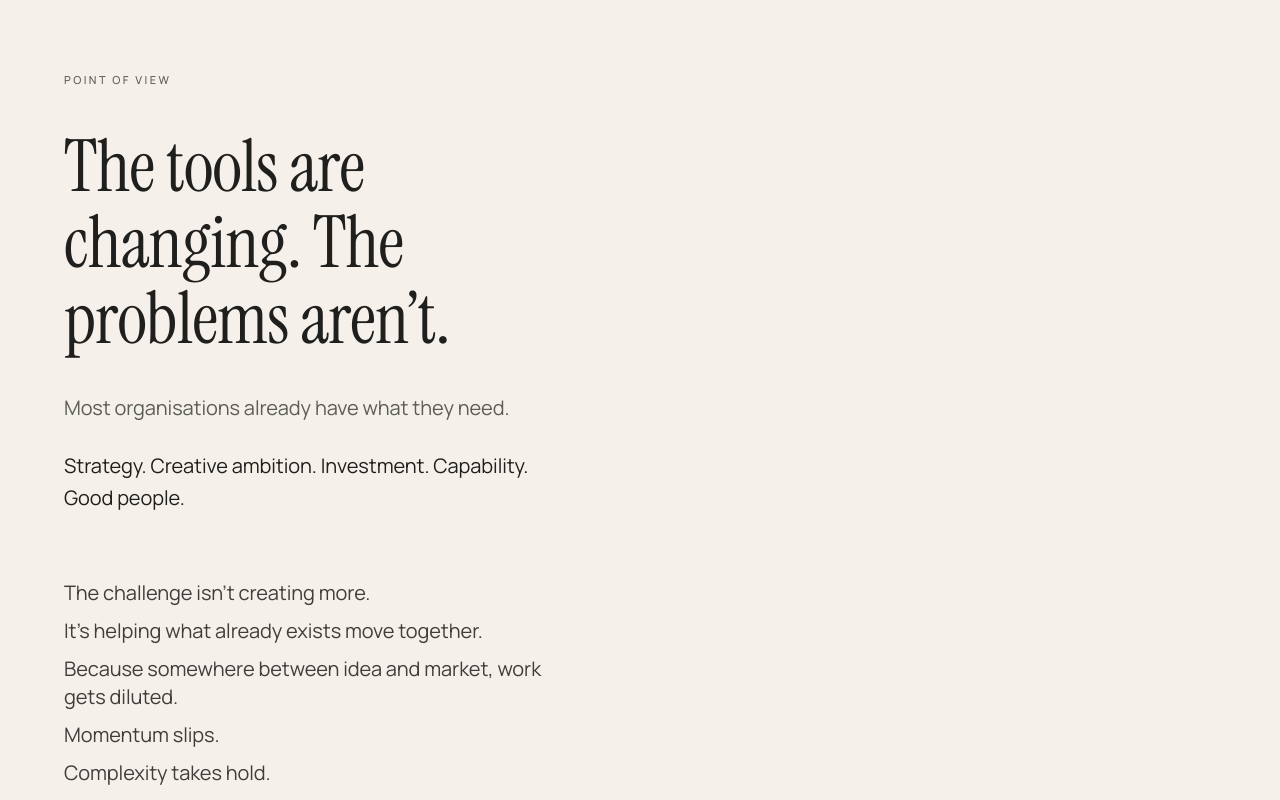
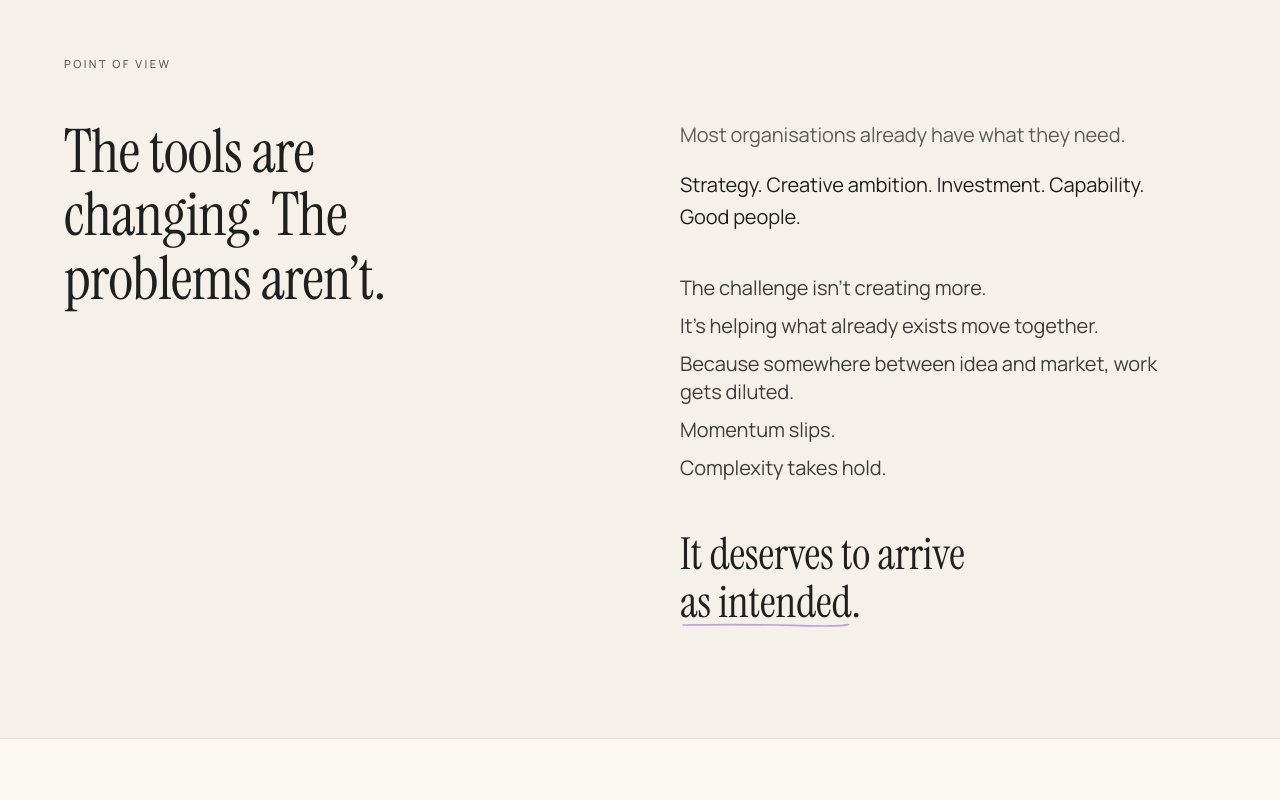
Before and after one commit to darrenbrett-lang/dabhands.delivery, a Next.js app: page / in a window 1280 px wide. Shown: the part 1200-2000 px from the top of the page. Built offline with nearby package versions, Linux system fonts and the light colour scheme.

Commit message:
Point of view: two-column editorial layout on desktop
Thesis headline on the left, the argument (premise -> ingredients -> drumbeat
-> 'as intended' close) on the right. Collapses to the single-column reading
order on mobile.

Co-Authored-By: Claude Opus 4.8 <noreply@anthropic.com>

```diff
--- a/pages/index.tsx
+++ b/pages/index.tsx
@@ -132,33 +132,38 @@ export default function Home() {
         </section>
 
         {/* ── POINT OF VIEW ────────────────────────── */}
-        <section className="bg-bone text-ink py-16 md:py-32">
+        <section className="bg-bone text-ink py-16 md:py-28">
           <div className="max-w-screen-xl mx-auto px-6 md:px-10 lg:px-16">
             <FadeUp>
-              <p className="eyebrow text-graphite mb-8 md:mb-10">Point of view</p>
+              <p className="eyebrow text-graphite mb-8 md:mb-12">Point of view</p>
             </FadeUp>
+            <div className="grid md:grid-cols-2 gap-y-9 md:gap-x-14 lg:gap-x-20 md:items-start">
+              {/* Left: the thesis */}
               <FadeUp delay={0.06}>
-              <h2 className="text-[34px] sm:text-[46px] md:text-[60px] lg:text-[72px] leading-[1.04] max-w-[16ch]">
+                <h2 className="text-[34px] sm:text-[44px] md:text-[52px] lg:text-[60px] leading-[1.05] max-w-[15ch]">
                   The tools are changing. The problems aren’t.
                 </h2>
               </FadeUp>
+
+              {/* Right: the argument that unfolds, to the “as intended” close */}
+              <div>
                 <FadeUp delay={0.12}>
-              <p className="mt-7 md:mt-9 text-lg md:text-xl text-graphite max-w-[48ch]">Most organisations already have what they need.</p>
+                  <p className="text-lg md:text-xl text-graphite max-w-[44ch]">Most organisations already have what they need.</p>
                 </FadeUp>
                 <FadeUp delay={0.16}>
-              <p className="mt-7 text-lg md:text-xl text-ink leading-relaxed max-w-[40ch]">
+                  <p className="mt-5 text-lg md:text-xl text-ink leading-relaxed max-w-[40ch]">
                     Strategy. Creative ambition. Investment. Capability. Good people.
                   </p>
                 </FadeUp>
                 <FadeUp delay={0.2}>
-              <div className="mt-12 md:mt-16 space-y-2.5 text-lg md:text-xl text-ink/85 max-w-[42ch]">
+                  <div className="mt-9 md:mt-10 space-y-2.5 text-lg md:text-xl text-ink/85 max-w-[42ch]">
                     {DRUMBEAT.map((line) => (
                       <p key={line}>{line}</p>
                     ))}
                   </div>
                 </FadeUp>
                 <FadeUp delay={0.26}>
-              <p className="mt-12 md:mt-16 font-serif text-[30px] md:text-[48px] leading-[1.08] text-ink max-w-[18ch]">
+                  <p className="mt-9 md:mt-12 font-serif text-[28px] md:text-[40px] lg:text-[44px] leading-[1.1] text-ink max-w-[20ch]">
                     It deserves to arrive{' '}
                     <HandUnderline delay={0.6} variant={3} stroke="var(--color-lavender)">
                       as intended
@@ -166,6 +171,8 @@ export default function Home() {
                     .
                   </p>
                 </FadeUp>
+              </div>
+            </div>
           </div>
         </section>
 
```
Also changed, not shown: 1 other file (tests, documents, lock files or other folders). Lines whose indentation alone changed are shown as unchanged.
